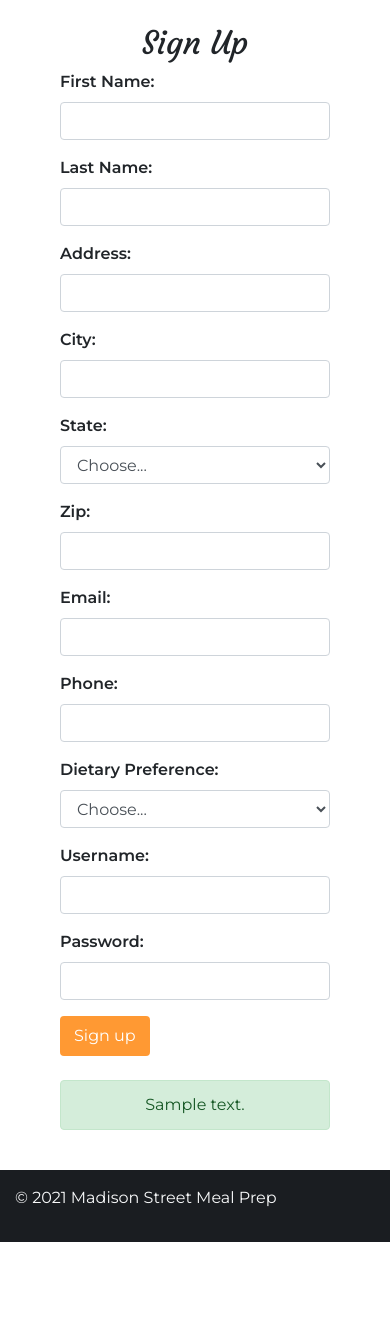
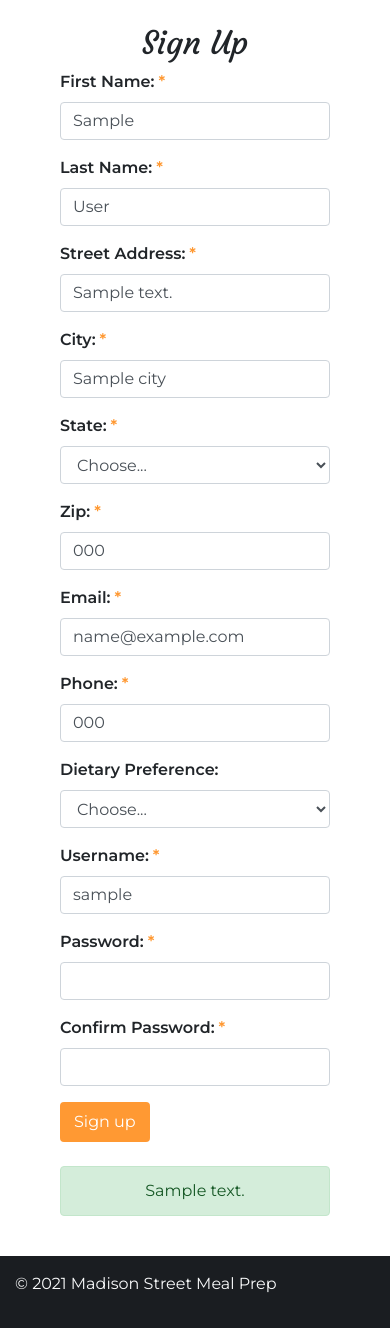
Before and after one commit to asuratte/web-tech-2-final, a PHP site: template view/sign_up.twig in a window 390 px wide. Shown: the part 72-1400 px from the top of the page. Before the commit the page ends 1314 px from the top, so only its background shows below. Run offline with PHP 8.4, Linux system fonts and the light colour scheme; the template is opened without the code that fills it: most values are stand-ins (such as "Sample title", 1, 10 or a date in 2020); some libraries are stand-ins or nearby versions.

Commit message:
Added process sign up functionality with validation for plain text fields, email, phone, and username.Password field and database insert not done yet.

```diff
--- a/view/sign_up.twig
+++ b/view/sign_up.twig
@@ -5,43 +5,67 @@
         <h1>Sign Up</h1>
         <form action="." method="post" id="sign_up_form" class="text-left mx-auto">
             <div class="form-group">
-                <label>First Name:</label>
-                <input type="text" class="form-control" name="firstName">
+                <label class="form-required">First Name:</label>
+                <input type="text" class="form-control {% if error_first_name is not empty %} {{ 'field-error' }} {% endif %}" name="firstName" value="{{ first_name|e }}">
+                {% if error_first_name is not empty %}
+                    <span class="text-danger d-inline-block pt-1 font-italic">{{ error_first_name|e }}</span>
+                {% endif %}
             </div>
             <div class="form-group">
-                <label>Last Name:</label>
-                <input type="text" class="form-control" name="lastName">
+                <label class="form-required">Last Name:</label>
+                <input type="text" class="form-control {% if error_last_name is not empty %} {{ 'field-error' }} {% endif %}" name="lastName" value="{{ last_name|e }}">
+                {% if error_last_name is not empty %}
+                    <span class="text-danger d-inline-block pt-1 font-italic">{{ error_last_name|e }}</span>
+                {% endif %}
             </div>
             <div class="form-group">
-                <label for="streetAddress">Address:</label>
-                <input type="text" class="form-control" id="streetAddress" placeholder="">
+                <label class="form-required" for="streetAddress">Street Address:</label>
+                <input type="text" class="form-control {% if error_street_address is not empty %} {{ 'field-error' }} {% endif %}" name="streetAddress" placeholder="" value="{{ street_address|e }}">
+                {% if error_street_address is not empty %}
+                    <span class="text-danger d-inline-block pt-1 font-italic">{{ error_street_address|e }}</span>
+                {% endif %}
             </div>
             <div class="form-row">
                 <div class="form-group col-md-6">
-                    <label for="city">City:</label>
-                    <input type="text" class="form-control" id="city">
+                    <label class="form-required" for="city">City:</label>
+                    <input type="text" class="form-control {% if error_city is not empty %} {{ 'field-error' }} {% endif %}" name="city" value="{{ city|e }}">
+                    {% if error_city is not empty %}
+                        <span class="text-danger d-inline-block pt-1 font-italic">{{ error_city|e }}</span>
+                    {% endif %}
                 </div>
                 <div class="form-group col-md-4">
-                    <label for="state">State:</label>
-                    <select id="state" class="form-control">
+                    <label class="form-required" for="state">State:</label>
+                    <select name="state" class="form-control {% if error_state_field is not empty %} {{ 'field-error' }} {% endif %}">
                         <option value="" disabled selected>Choose...</option>
                         {% for state in states %}
-                            <option value="{{ state.abbreviation|e }}">{{ state.name|e }}</option>
+                            <option value="{{ state.abbreviation|e }}" {% if state.abbreviation == state_field %} {{ ' selected="selected"' }} {% endif %}>{{ state.name|e }}</option>
                         {% endfor %}
                     </select>
+                    {% if error_state_field is not empty %}
+                        <span class="text-danger d-inline-block pt-1 font-italic">{{ error_state_field|e }}</span>
+                    {% endif %}
                 </div>
                 <div class="form-group col-md-2">
-                    <label for="zipCode">Zip:</label>
-                    <input type="text" class="form-control" id="zipCode">
+                    <label class="form-required" for="zipCode">Zip:</label>
+                    <input type="text" class="form-control {% if error_zip_code is not empty %} {{ 'field-error' }} {% endif %}" name="zipCode" value="{{ zip_code|e }}">
+                    {% if error_zip_code is not empty %}
+                        <span class="text-danger d-inline-block pt-1 font-italic">{{ error_zip_code|e }}</span>
+                    {% endif %}
                 </div>
             </div>
             <div class="form-group">
-                <label>Email:</label>
-                <input type="email" class="form-control" name="email">
+                <label class="form-required">Email:</label>
+                <input type="text" class="form-control {% if error_email is not empty %} {{ 'field-error' }} {% endif %}" name="email" value="{{ email|e }}">
+                {% if error_email is not empty %}
+                        <span class="text-danger d-inline-block pt-1 font-italic">{{ error_email|e }}</span>
+                {% endif %}
             </div>
             <div class="form-group">
-                <label>Phone:</label>
-                <input type="text" class="form-control" name="phoneNumber">
+                <label class="form-required">Phone:</label>
+                <input type="text" class="form-control {% if error_phone is not empty %} {{ 'field-error' }} {% endif %}" name="phoneNumber" placeholder="(999) 999-9999" value="{{ phone|e }}">
+                {% if error_phone is not empty %}
+                        <span class="text-danger d-inline-block pt-1 font-italic">{{ error_phone|e }}</span>
+                {% endif %}
             </div>
             <div class="form-group">
                 <label for="dietaryPreference">Dietary Preference:</label>
@@ -53,12 +77,21 @@
                 </select>
             </div>
             <div class="form-group">
-                <label>Username:</label>
-                <input type="text" class="form-control" name="username">
+                <label class="form-required">Username:</label>
+                <input type="text" class="form-control {% if error_username is not empty %} {{ 'field-error' }} {% endif %}" name="username" value="{{ username|e }}">
+                {% if error_username is not empty %}
+                        <span class="text-danger d-inline-block pt-1 font-italic">{{ error_username|e }}</span>
+                {% endif %}
             </div>
             <div class="form-group">
-                <label>Password:</label>
+                <label class="form-required">Password:</label>
                 <input type="password" class="form-control" name="password">
+                {{ error_password|e }}
+            </div>
+            <div class="form-group">
+                <label class="form-required">Confirm Password:</label>
+                <input type="password" class="form-control" name="confirmPassword">
+                {{ error_passwords_match|e }}
             </div>
             <div class="form-group">
                 <input type="submit" name="action" value="Sign up" class="btn btn-primary form-submit">
--- a/view/style/style.css
+++ b/view/style/style.css
@@ -113,10 +113,8 @@ label.form-required:after {
     color: #ff9933;
 }
 
-.form-error {
-    color: firebrick;
-    padding-top: 3px;
-    font-style: italic;
+.field-error {
+    border: 1px solid #dc3545;
 }
 
 p.field-description {
```
Also changed, not shown: Controller.php (+87 -1 lines), model/CustomersTable.php (+15 -0 lines), model/Validator.php (+136 -5 lines).
